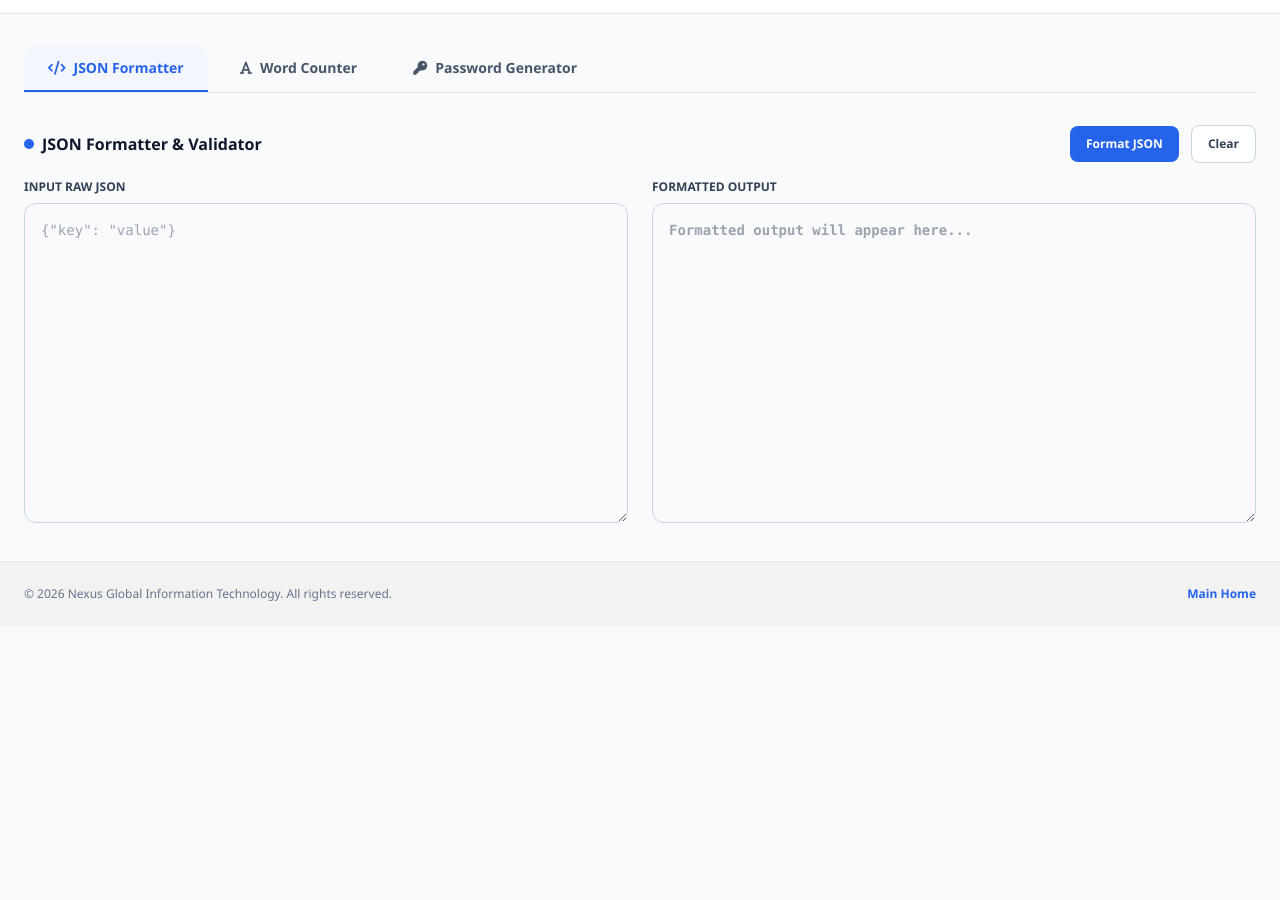
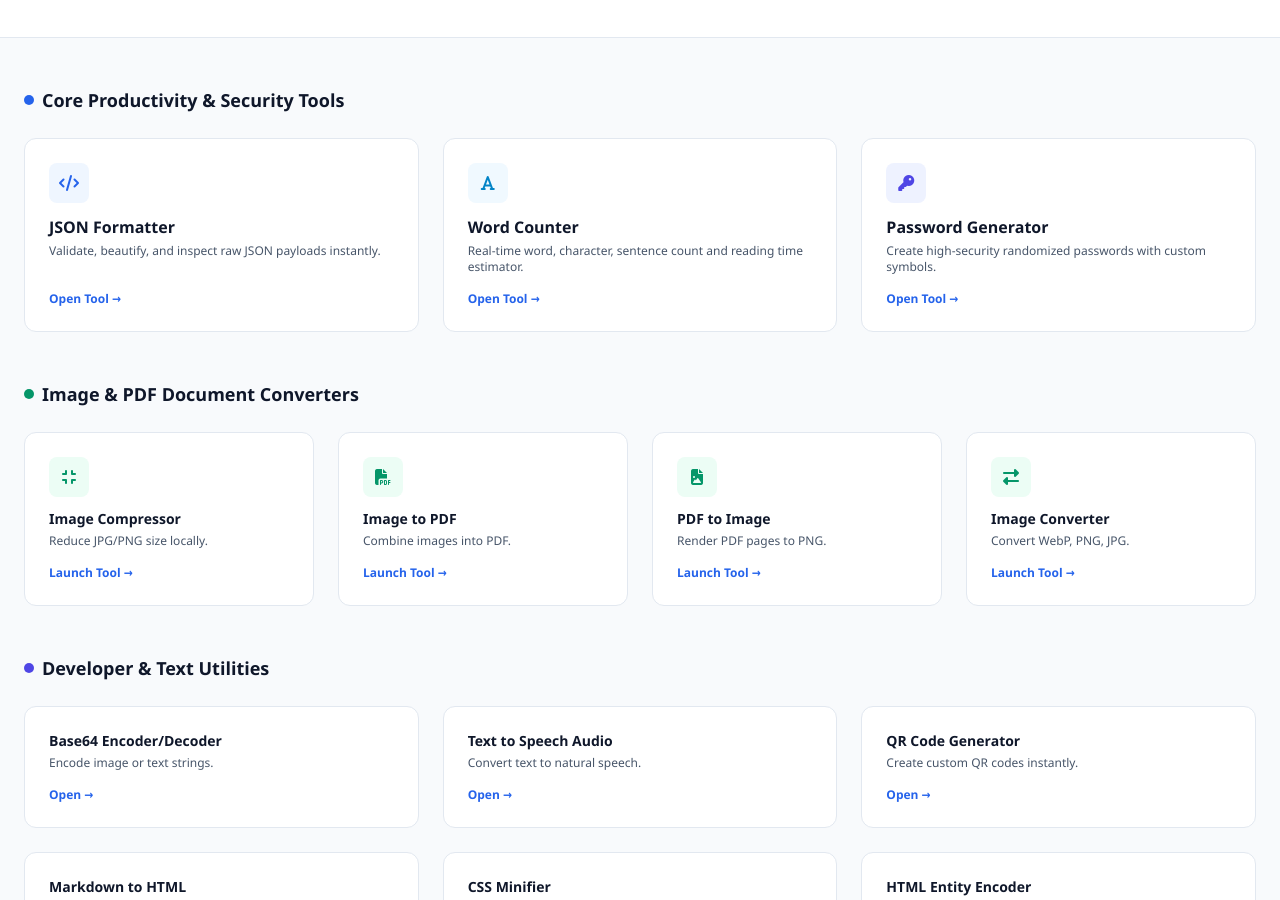
Before and after one commit to nexusglobal14/nexus-tools, a plain HTML site: page index.html in a window 1280 px wide. Shown: the part 215-1115 px from the top of the page. Before the commit the page ends 841 px from the top, so only its background shows below. Drawn offline with nearby package versions, Linux system fonts and the light colour scheme; a web font is replaced by a local one.

Commit message:
Revise index.html for new tools and layout enhancements
Updated the title and description meta tags, added new tools for image and PDF conversion, and improved the layout of the main tools section.

```diff
--- a/index.html
+++ b/index.html
@@ -3,251 +3,166 @@
 <head>
   <meta charset="UTF-8">
   <meta name="viewport" content="width=device-width, initial-scale=1.0">
-  <title>Nexus Tools Hub | Developer Utilities & Text Analyzer</title>
-
-  <meta name="description" content="Free browser-based developer and text tools: JSON Formatter, Word Counter, and Password Generator.">
+  <title>Nexus Tools Hub | Developer Utilities, Converters & Text Suite</title>
+  <meta name="description" content="Free browser-based developer utilities, image compressors, PDF converters, and text tools. 100% private and secure.">
   <link rel="canonical" href="https://tools.nexusglobalit.org/">
-
   <script src="https://cdn.tailwindcss.com"></script>
   <link rel="stylesheet" href="https://cdnjs.cloudflare.com/ajax/libs/font-awesome/6.5.1/css/all.min.css">
   <link href="https://fonts.googleapis.com/css2?family=Segoe+UI:wght@300;400;500;600;700&display=swap" rel="stylesheet">
-  <style> body { font-family: 'Segoe UI', Tahoma, Geneva, Verdana, sans-serif; } </style>
+  <style> body { font-family: 'Segoe UI', Tahoma, Geneva, Verdana, sans-serif; } .tool-card { transition: all 0.2s ease-in-out; } .tool-card:hover { transform: translateY(-3px); box-shadow: 0 10px 20px -5px rgba(0,0,0,0.08); } </style>
 </head>
 <body class="bg-slate-50 text-slate-900 min-h-screen flex flex-col selection:bg-blue-600 selection:text-white">
 
-  <!-- Header -->
+  <!-- Header with Quick Navigation Buttons -->
   <nav class="border-b border-slate-200 bg-white fixed w-full z-50 top-0 shadow-xs">
     <div class="max-w-7xl mx-auto px-6 h-20 flex items-center justify-between">
-      <a href="https://www.nexusglobalit.org/" class="flex flex-col justify-center">
+      <a href="https://tools.nexusglobalit.org/" class="flex flex-col justify-center">
         <span class="text-xl font-bold tracking-tight text-slate-900 leading-none">Nexus <span class="text-blue-600">Tools Hub</span></span>
         <span class="text-[10px] font-semibold text-slate-500 uppercase tracking-widest mt-1">Information Technology</span>
       </a>
-      <a href="https://www.nexusglobalit.org/" class="bg-blue-600 hover:bg-blue-700 text-white text-xs font-semibold px-4 py-2.5 rounded transition">
-        <i class="fa-solid fa-house mr-1.5"></i> Back to Main Home
+
+      <!-- Top Navigation Quick Links -->
+      <div class="hidden lg:flex items-center space-x-2 text-xs font-semibold">
+        <a href="#core-tools" class="px-3 py-2 text-slate-600 hover:text-blue-600 transition">Core Tools</a>
+        <a href="#media-tools" class="px-3 py-2 text-slate-600 hover:text-blue-600 transition">Media & PDF</a>
+        <a href="#dev-tools" class="px-3 py-2 text-slate-600 hover:text-blue-600 transition">Dev & Text</a>
+      </div>
+
+      <a href="https://www.nexusglobalit.org/" class="bg-blue-600 hover:bg-blue-700 text-white text-xs font-semibold px-4 py-2.5 rounded transition shadow-xs">
+        <i class="fa-solid fa-house mr-1.5"></i> Main Home
       </a>
     </div>
   </nav>
 
   <!-- Hero Section -->
-  <section class="pt-28 pb-6 px-6 bg-white border-b border-slate-200">
-    <div class="max-w-7xl mx-auto">
-      <span class="bg-blue-100 text-blue-800 text-xs font-semibold px-3 py-1 rounded">Developer & Text Suite</span>
-      <h1 class="text-2xl sm:text-3xl font-bold text-slate-900 mt-2">Productivity & Developer Utilities</h1>
-      <p class="text-slate-600 text-sm mt-1">Instant, client-side tools designed for absolute privacy and speed.</p>
+  <section class="pt-28 pb-10 px-6 bg-white border-b border-slate-200 text-center">
+    <div class="max-w-4xl mx-auto">
+      <span class="bg-blue-100 text-blue-800 text-xs font-semibold px-3 py-1 rounded">Ecosystem v2.0 Suite</span>
+      <h1 class="text-3xl sm:text-4xl font-bold text-slate-900 mt-2">Professional Developer & Media Utilities</h1>
+      <p class="text-slate-600 text-sm mt-2">Fast, client-side browser tools designed for absolute privacy, file conversion, and high productivity.</p>
     </div>
   </section>
 
-  <!-- Main Container -->
-  <main class="max-w-7xl mx-auto px-6 py-8 flex-grow w-full space-y-6">
+  <!-- Main Tools Grid Container -->
+  <main class="max-w-7xl mx-auto px-6 py-12 flex-grow w-full space-y-12">
 
-    <!-- Tab Navigation -->
-    <div class="flex border-b border-slate-200 mb-8 overflow-x-auto gap-2">
-      <button onclick="switchTab('json')" id="tab-json" class="tab-btn px-6 py-3 font-semibold text-sm transition-all duration-200 border-b-2 border-blue-600 text-blue-600 flex items-center space-x-2 bg-blue-50/50 rounded-t-lg">
-        <i class="fa-solid fa-code"></i><span>JSON Formatter</span>
-      </button>
-      <button onclick="switchTab('counter')" id="tab-counter" class="tab-btn px-6 py-3 font-semibold text-sm transition-all duration-200 border-b-2 border-transparent text-slate-600 hover:text-slate-900 flex items-center space-x-2 rounded-t-lg">
-        <i class="fa-solid fa-font"></i><span>Word Counter</span>
-      </button>
-      <button onclick="switchTab('password')" id="tab-password" class="tab-btn px-6 py-3 font-semibold text-sm transition-all duration-200 border-b-2 border-transparent text-slate-600 hover:text-slate-900 flex items-center space-x-2 rounded-t-lg">
-        <i class="fa-solid fa-key"></i><span>Password Generator</span>
-      </button>
+    <!-- SECTION 1: Core Utilities (JSON, Counter, Password) -->
+    <div id="core-tools">
+      <h2 class="text-lg font-bold text-slate-900 mb-6 flex items-center space-x-2">
+        <span class="w-2.5 h-2.5 rounded-full bg-blue-600"></span>
+        <span>Core Productivity & Security Tools</span>
+      </h2>
+      <div class="grid sm:grid-cols-2 lg:grid-cols-3 gap-6">
+        <div class="bg-white p-6 rounded-xl border border-slate-200 tool-card flex flex-col justify-between">
+          <div>
+            <div class="w-10 h-10 rounded-lg bg-blue-50 text-blue-600 flex items-center justify-center font-bold mb-3"><i class="fa-solid fa-code"></i></div>
+            <h3 class="font-bold text-slate-900 text-base mb-1">JSON Formatter</h3>
+            <p class="text-xs text-slate-600 mb-4">Validate, beautify, and inspect raw JSON payloads instantly.</p>
+          </div>
+          <a href="#json" onclick="loadCoreTool('json')" class="text-blue-600 hover:text-blue-700 font-semibold text-xs inline-flex items-center">Open Tool →</a>
+        </div>
+        <div class="bg-white p-6 rounded-xl border border-slate-200 tool-card flex flex-col justify-between">
+          <div>
+            <div class="w-10 h-10 rounded-lg bg-sky-50 text-sky-600 flex items-center justify-center font-bold mb-3"><i class="fa-solid fa-font"></i></div>
+            <h3 class="font-bold text-slate-900 text-base mb-1">Word Counter</h3>
+            <p class="text-xs text-slate-600 mb-4">Real-time word, character, sentence count and reading time estimator.</p>
+          </div>
+          <a href="#counter" onclick="loadCoreTool('counter')" class="text-blue-600 hover:text-blue-700 font-semibold text-xs inline-flex items-center">Open Tool →</a>
+        </div>
+        <div class="bg-white p-6 rounded-xl border border-slate-200 tool-card flex flex-col justify-between">
+          <div>
+            <div class="w-10 h-10 rounded-lg bg-indigo-50 text-indigo-600 flex items-center justify-center font-bold mb-3"><i class="fa-solid fa-key"></i></div>
+            <h3 class="font-bold text-slate-900 text-base mb-1">Password Generator</h3>
+            <p class="text-xs text-slate-600 mb-4">Create high-security randomized passwords with custom symbols.</p>
+          </div>
+          <a href="#password" onclick="loadCoreTool('password')" class="text-blue-600 hover:text-blue-700 font-semibold text-xs inline-flex items-center">Open Tool →</a>
+        </div>
+      </div>
     </div>
 
-    <!-- TOOL 1: JSON Formatter -->
-    <section id="tool-json" class="tool-content space-y-4">
-      <div class="flex items-center justify-between">
-        <h2 class="text-base font-bold text-slate-900 flex items-center space-x-2">
-          <span class="w-2.5 h-2.5 rounded-full bg-blue-600"></span>
-          <span>JSON Formatter & Validator</span>
-        </h2>
-        <div class="space-x-2">
-          <button onclick="formatJSON()" class="bg-blue-600 hover:bg-blue-700 text-white text-xs px-4 py-2.5 rounded-lg font-semibold transition shadow-xs">Format JSON</button>
-          <button onclick="clearJSON()" class="bg-white hover:bg-slate-100 text-slate-700 text-xs px-4 py-2.5 rounded-lg font-semibold transition border border-slate-300">Clear</button>
+    <!-- SECTION 2: Image & PDF Conversion Sub-tools -->
+    <div id="media-tools">
+      <h2 class="text-lg font-bold text-slate-900 mb-6 flex items-center space-x-2">
+        <span class="w-2.5 h-2.5 rounded-full bg-emerald-600"></span>
+        <span>Image & PDF Document Converters</span>
+      </h2>
+      <div class="grid sm:grid-cols-2 lg:grid-cols-4 gap-6">
+        <div class="bg-white p-6 rounded-xl border border-slate-200 tool-card flex flex-col justify-between">
+          <div>
+            <div class="w-10 h-10 rounded-lg bg-emerald-50 text-emerald-600 flex items-center justify-center font-bold mb-3"><i class="fa-solid fa-compress"></i></div>
+            <h3 class="font-bold text-slate-900 text-sm mb-1">Image Compressor</h3>
+            <p class="text-xs text-slate-600 mb-4">Reduce JPG/PNG size locally.</p>
+          </div>
+          <a href="/image-compressor/" class="text-blue-600 hover:underline font-semibold text-xs">Launch Tool →</a>
+        </div>
+        <div class="bg-white p-6 rounded-xl border border-slate-200 tool-card flex flex-col justify-between">
+          <div>
+            <div class="w-10 h-10 rounded-lg bg-emerald-50 text-emerald-600 flex items-center justify-center font-bold mb-3"><i class="fa-solid fa-file-pdf"></i></div>
+            <h3 class="font-bold text-slate-900 text-sm mb-1">Image to PDF</h3>
+            <p class="text-xs text-slate-600 mb-4">Combine images into PDF.</p>
+          </div>
+          <a href="/image-to-pdf/" class="text-blue-600 hover:underline font-semibold text-xs">Launch Tool →</a>
+        </div>
+        <div class="bg-white p-6 rounded-xl border border-slate-200 tool-card flex flex-col justify-between">
+          <div>
+            <div class="w-10 h-10 rounded-lg bg-emerald-50 text-emerald-600 flex items-center justify-center font-bold mb-3"><i class="fa-solid fa-file-image"></i></div>
+            <h3 class="font-bold text-slate-900 text-sm mb-1">PDF to Image</h3>
+            <p class="text-xs text-slate-600 mb-4">Render PDF pages to PNG.</p>
+          </div>
+          <a href="/pdf-to-image/" class="text-blue-600 hover:underline font-semibold text-xs">Launch Tool →</a>
+        </div>
+        <div class="bg-white p-6 rounded-xl border border-slate-200 tool-card flex flex-col justify-between">
+          <div>
+            <div class="w-10 h-10 rounded-lg bg-emerald-50 text-emerald-600 flex items-center justify-center font-bold mb-3"><i class="fa-solid fa-exchange-alt"></i></div>
+            <h3 class="font-bold text-slate-900 text-sm mb-1">Image Converter</h3>
+            <p class="text-xs text-slate-600 mb-4">Convert WebP, PNG, JPG.</p>
+          </div>
+          <a href="/image-converter/" class="text-blue-600 hover:underline font-semibold text-xs">Launch Tool →</a>
         </div>
       </div>
-      <div class="grid grid-cols-1 md:grid-cols-2 gap-6">
-        <div>
-          <label class="block text-xs font-semibold text-slate-700 uppercase mb-2">Input Raw JSON</label>
-          <textarea id="json-input" class="w-full h-80 bg-slate-50 border border-slate-300 rounded-xl p-4 font-mono text-sm focus:outline-none focus:border-blue-600 text-slate-800 shadow-xs" placeholder='{"key": "value"}'></textarea>
+    </div>
+
+    <!-- SECTION 3: Developer & Text Utilities -->
+    <div id="dev-tools">
+      <h2 class="text-lg font-bold text-slate-900 mb-6 flex items-center space-x-2">
+        <span class="w-2.5 h-2.5 rounded-full bg-indigo-600"></span>
+        <span>Developer & Text Utilities</span>
+      </h2>
+      <div class="grid sm:grid-cols-2 lg:grid-cols-3 gap-6">
+        <div class="bg-white p-6 rounded-xl border border-slate-200 tool-card flex flex-col justify-between">
+          <div><h3 class="font-bold text-slate-900 text-sm mb-1">Base64 Encoder/Decoder</h3><p class="text-xs text-slate-600 mb-4">Encode image or text strings.</p></div>
+          <a href="/base64-converter/" class="text-blue-600 hover:underline font-semibold text-xs">Open →</a>
         </div>
-        <div>
-          <label class="block text-xs font-semibold text-slate-700 uppercase mb-2">Formatted Output</label>
-          <textarea id="json-output" readonly class="w-full h-80 bg-slate-50 border border-slate-300 rounded-xl p-4 font-mono text-sm focus:outline-none text-emerald-700 font-semibold shadow-xs" placeholder="Formatted output will appear here..."></textarea>
+        <div class="bg-white p-6 rounded-xl border border-slate-200 tool-card flex flex-col justify-between">
+          <div><h3 class="font-bold text-slate-900 text-sm mb-1">Text to Speech Audio</h3><p class="text-xs text-slate-600 mb-4">Convert text to natural speech.</p></div>
+          <a href="/text-to-speech/" class="text-blue-600 hover:underline font-semibold text-xs">Open →</a>
+        </div>
+        <div class="bg-white p-6 rounded-xl border border-slate-200 tool-card flex flex-col justify-between">
+          <div><h3 class="font-bold text-slate-900 text-sm mb-1">QR Code Generator</h3><p class="text-xs text-slate-600 mb-4">Create custom QR codes instantly.</p></div>
+          <a href="/qr-code/" class="text-blue-600 hover:underline font-semibold text-xs">Open →</a>
+        </div>
+        <div class="bg-white p-6 rounded-xl border border-slate-200 tool-card flex flex-col justify-between">
+          <div><h3 class="font-bold text-slate-900 text-sm mb-1">Markdown to HTML</h3><p class="text-xs text-slate-600 mb-4">Live markdown preview & HTML.</p></div>
+          <a href="/markdown-converter/" class="text-blue-600 hover:underline font-semibold text-xs">Open →</a>
+        </div>
+        <div class="bg-white p-6 rounded-xl border border-slate-200 tool-card flex flex-col justify-between">
+          <div><h3 class="font-bold text-slate-900 text-sm mb-1">CSS Minifier</h3><p class="text-xs text-slate-600 mb-4">Compress and clean CSS stylesheets.</p></div>
+          <a href="/css-minifier/" class="text-blue-600 hover:underline font-semibold text-xs">Open →</a>
+        </div>
+        <div class="bg-white p-6 rounded-xl border border-slate-200 tool-card flex flex-col justify-between">
+          <div><h3 class="font-bold text-slate-900 text-sm mb-1">HTML Entity Encoder</h3><p class="text-xs text-slate-600 mb-4">Safely encode special HTML chars.</p></div>
+          <a href="/html-encoder/" class="text-blue-600 hover:underline font-semibold text-xs">Open →</a>
         </div>
       </div>
-      <p id="json-error" class="text-rose-600 text-xs hidden font-mono bg-rose-50 border border-rose-200 p-3 rounded-lg"></p>
-    </section>
-
-    <!-- TOOL 2: Word Counter -->
-    <section id="tool-counter" class="tool-content hidden space-y-6">
-      <div class="grid grid-cols-2 sm:grid-cols-4 gap-6">
-        <div class="bg-white border border-slate-200 p-5 rounded-xl text-center shadow-xs">
-          <span id="stat-words" class="block text-3xl font-bold text-blue-600">0</span>
-          <span class="text-xs font-semibold text-slate-500 uppercase mt-1 block">Words</span>
-        </div>
-        <div class="bg-white border border-slate-200 p-5 rounded-xl text-center shadow-xs">
-          <span id="stat-chars" class="block text-3xl font-bold text-blue-600">0</span>
-          <span class="text-xs font-semibold text-slate-500 uppercase mt-1 block">Characters</span>
-        </div>
-        <div class="bg-white border border-slate-200 p-5 rounded-xl text-center shadow-xs">
-          <span id="stat-sentences" class="block text-3xl font-bold text-blue-600">0</span>
-          <span class="text-xs font-semibold text-slate-500 uppercase mt-1 block">Sentences</span>
-        </div>
-        <div class="bg-white border border-slate-200 p-5 rounded-xl text-center shadow-xs">
-          <span id="stat-readtime" class="block text-3xl font-bold text-blue-600">0m</span>
-          <span class="text-xs font-semibold text-slate-500 uppercase mt-1 block">Read Time</span>
-        </div>
-      </div>
-      <div>
-        <textarea id="counter-input" oninput="analyzeText()" class="w-full h-72 bg-slate-50 border border-slate-300 rounded-xl p-4 text-sm focus:outline-none focus:border-blue-600 text-slate-800 shadow-xs" placeholder="Type or paste your text here to analyze in real-time..."></textarea>
-      </div>
-    </section>
-
-    <!-- TOOL 3: Password Generator -->
-    <section id="tool-password" class="tool-content hidden max-w-xl mx-auto space-y-6 bg-white border border-slate-200 p-6 sm:p-8 rounded-2xl shadow-xs">
-      <h2 class="text-base font-bold text-slate-900 mb-2 flex items-center space-x-2">
-        <span class="w-2.5 h-2.5 rounded-full bg-blue-600"></span>
-        <span>Secure Password Generator</span>
-      </h2>
-
-      <div class="flex items-center space-x-2">
-        <input type="text" id="pass-output" readonly class="w-full bg-slate-50 border border-slate-300 text-blue-700 font-mono font-bold px-4 py-3 rounded-xl focus:outline-none text-lg">
-        <button onclick="copyPassword()" class="bg-blue-600 hover:bg-blue-700 text-white px-5 py-3 rounded-xl font-semibold transition shadow-xs"><i class="fa-regular fa-copy"></i></button>
-      </div>
-
-      <div class="space-y-5">
-        <div>
-          <label class="block text-xs font-semibold text-slate-700 uppercase mb-2">Length: <span id="length-val" class="text-blue-600 font-bold">16</span></label>
-          <input type="range" id="pass-length" min="6" max="32" value="16" oninput="document.getElementById('length-val').innerText = this.value; generatePassword()" class="w-full accent-blue-600 cursor-pointer">
-        </div>
-        <div class="grid grid-cols-2 gap-4 text-sm text-slate-700 font-medium">
-          <label class="flex items-center space-x-3 cursor-pointer"><input type="checkbox" id="chk-uppercase" checked onchange="generatePassword()" class="w-4 h-4 rounded accent-blue-600"> <span>Uppercase (A-Z)</span></label>
-          <label class="flex items-center space-x-3 cursor-pointer"><input type="checkbox" id="chk-lowercase" checked onchange="generatePassword()" class="w-4 h-4 rounded accent-blue-600"> <span>Lowercase (a-z)</span></label>
-          <label class="flex items-center space-x-3 cursor-pointer"><input type="checkbox" id="chk-numbers" checked onchange="generatePassword()" class="w-4 h-4 rounded accent-blue-600"> <span>Numbers (0-9)</span></label>
-          <label class="flex items-center space-x-3 cursor-pointer"><input type="checkbox" id="chk-symbols" checked onchange="generatePassword()" class="w-4 h-4 rounded accent-blue-600"> <span>Symbols (!@#$)</span></label>
-        </div>
-        <button onclick="generatePassword()" class="w-full bg-slate-900 hover:bg-slate-800 text-white py-3 rounded-xl font-semibold transition mt-2">Generate New Password</button>
-      </div>
-    </section>
+    </div>
 
   </main>
 
   <!-- Footer -->
   <footer class="border-t border-slate-200 py-6 text-center text-xs text-slate-500 bg-[#f2f2f2]">
-    <div class="max-w-7xl mx-auto px-6 flex flex-col sm:flex-row items-center justify-between gap-3">
+    <div class="max-w-7xl mx-auto px-6">
       <p>&copy; 2026 Nexus Global Information Technology. All rights reserved.</p>
-      <a href="https://www.nexusglobalit.org/" class="hover:underline text-blue-600 font-semibold">Main Home</a>
     </div>
   </footer>
-
-  <!-- Routing Script -->
-  <script>
-    function handleRouting() {
-      const hash = window.location.hash.replace('#', '') || 'json';
-      if (['json', 'counter', 'password'].includes(hash)) {
-        switchTab(hash, false);
-      }
-    }
-
-    function switchTab(tabId, updateHash = true) {
-      document.querySelectorAll('.tool-content').forEach(el => el.classList.add('hidden'));
-      document.querySelectorAll('.tab-btn').forEach(el => {
-        el.classList.remove('border-blue-600', 'text-blue-600', 'bg-blue-50/50');
-        el.classList.add('border-transparent', 'text-slate-600');
-      });
-
-      const targetTool = document.getElementById('tool-' + tabId);
-      if (targetTool) {
-        targetTool.classList.remove('hidden');
-      }
-
-      const activeTab = document.getElementById('tab-' + tabId);
-      if (activeTab) {
-        activeTab.classList.add('border-blue-600', 'text-blue-600', 'bg-blue-50/50');
-        activeTab.classList.remove('border-transparent', 'text-slate-600');
-      }
-
-      if (updateHash) {
-        window.location.hash = tabId;
-      }
-    }
-
-    window.addEventListener('DOMContentLoaded', () => {
-      handleRouting();
-      generatePassword();
-    });
-
-    window.addEventListener('hashchange', handleRouting);
-
-    function formatJSON() {
-      const input = document.getElementById('json-input').value;
-      const errorEl = document.getElementById('json-error');
-      try {
-        if (!input.trim()) return;
-        const parsed = JSON.parse(input);
-        document.getElementById('json-output').value = JSON.stringify(parsed, null, 2);
-        errorEl.classList.add('hidden');
-      } catch (err) {
-        errorEl.innerText = "Invalid JSON: " + err.message;
-        errorEl.classList.remove('hidden');
-      }
-    }
-
-    function clearJSON() {
-      document.getElementById('json-input').value = '';
-      document.getElementById('json-output').value = '';
-      document.getElementById('json-error').classList.add('hidden');
-    }
-
-    function analyzeText() {
-      const text = document.getElementById('counter-input').value;
-      const words = text.trim() ? text.trim().split(/\s+/).length : 0;
-      const chars = text.length;
-      const sentences = text.trim() ? text.split(/[.!?]+/).filter(Boolean).length : 0;
-      const readTime = Math.ceil(words / 200);
-
-      document.getElementById('stat-words').innerText = words;
-      document.getElementById('stat-chars').innerText = chars;
-      document.getElementById('stat-sentences').innerText = sentences;
-      document.getElementById('stat-readtime').innerText = readTime + 'm';
-    }
-
-    function generatePassword() {
-      const lengthInput = document.getElementById('pass-length');
-      const length = lengthInput ? lengthInput.value : 16;
-      const useUpper = document.getElementById('chk-uppercase').checked;
-      const useLower = document.getElementById('chk-lowercase').checked;
-      const useNum = document.getElementById('chk-numbers').checked;
-      const useSym = document.getElementById('chk-symbols').checked;
-
-      let chars = '';
-      if (useUpper) chars += 'ABCDEFGHIJKLMNOPQRSTUVWXYZ';
-      if (useLower) chars += 'abcdefghijklmnopqrstuvwxyz';
-      if (useNum) chars += '0123456789';
-      if (useSym) chars += '!@#$%^&*()_+-=[]{}|;:,.<>?';
-
-      const passOutput = document.getElementById('pass-output');
-      if (!passOutput) return;
-
-      if (!chars) {
-        passOutput.value = 'Select at least one option';
-        return;
-      }
-
-      let password = '';
-      for (let i = 0; i < length; i++) {
-        password += chars.charAt(Math.floor(Math.random() * chars.length));
-      }
-      passOutput.value = password;
-    }
-
-    function copyPassword() {
-      const pass = document.getElementById('pass-output').value;
-      if (pass) {
-        navigator.clipboard.writeText(pass);
-        alert('Password copied to clipboard!');
-      }
-    }
-  </script>
 </body>
 </html>
```
